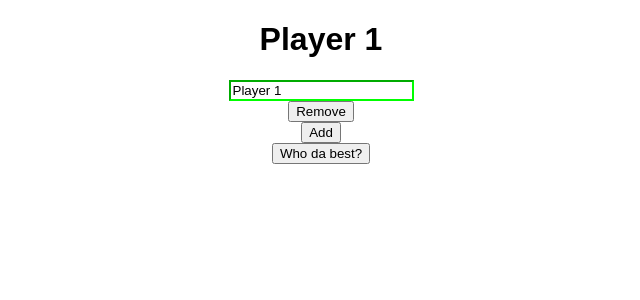
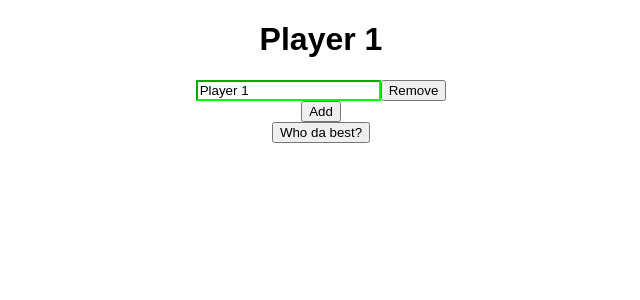
Before and after one commit to dtmle/fortTrack, a React (Create React App) app: page / in a window 1280 px wide. Shown: the top 300 px of the page, without its empty margins (319-959 px from the left). Built offline with nearby package versions, Linux system fonts and the light colour scheme.

Commit message:
submit button added

```diff
--- a/src/App.css
+++ b/src/App.css
@@ -4,5 +4,5 @@
 
 .Player {
   display: inline-block;
-  width: 15%;
+  width: 50%;
 }
--- a/src/App.js
+++ b/src/App.js
@@ -30,7 +30,7 @@ class App extends Component {
   render() {
     return (
       <div className="App">
-        <PlayerList />
+        <PlayerList searching={this.state.searching}/>
         <SendButton text={this.state.buttonPhrase} onClick={this.handleSubmit}/>
       </div>
     );
--- a/src/main/PlayerList.js
+++ b/src/main/PlayerList.js
@@ -55,7 +55,7 @@ export class PlayerList extends React.Component {
         return <Stats name={ele} />;
       } else {
         return (
-          <div key={"player_" + (i + 1)}>
+          <div className="Player" key={"player_" + (i + 1)}>
             <Player name={ele} />
             <InputField
               value={this.state.players[i]}
@@ -74,7 +74,7 @@ export class PlayerList extends React.Component {
     const players = this.makePlayers();
     return (
       <div>
-        <div className="Player">{players}</div>
+        <div className="PlayerList">{players}</div>
         <div className="AddButton">
           <AddButton
             count={this.state.players.length}
```
